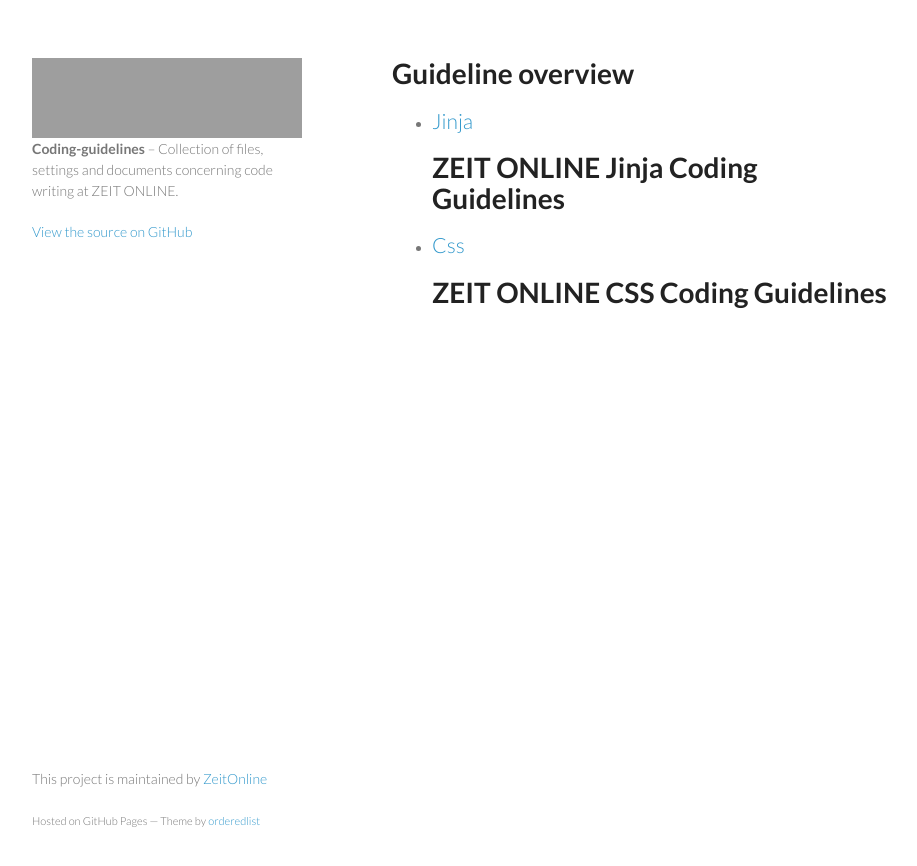
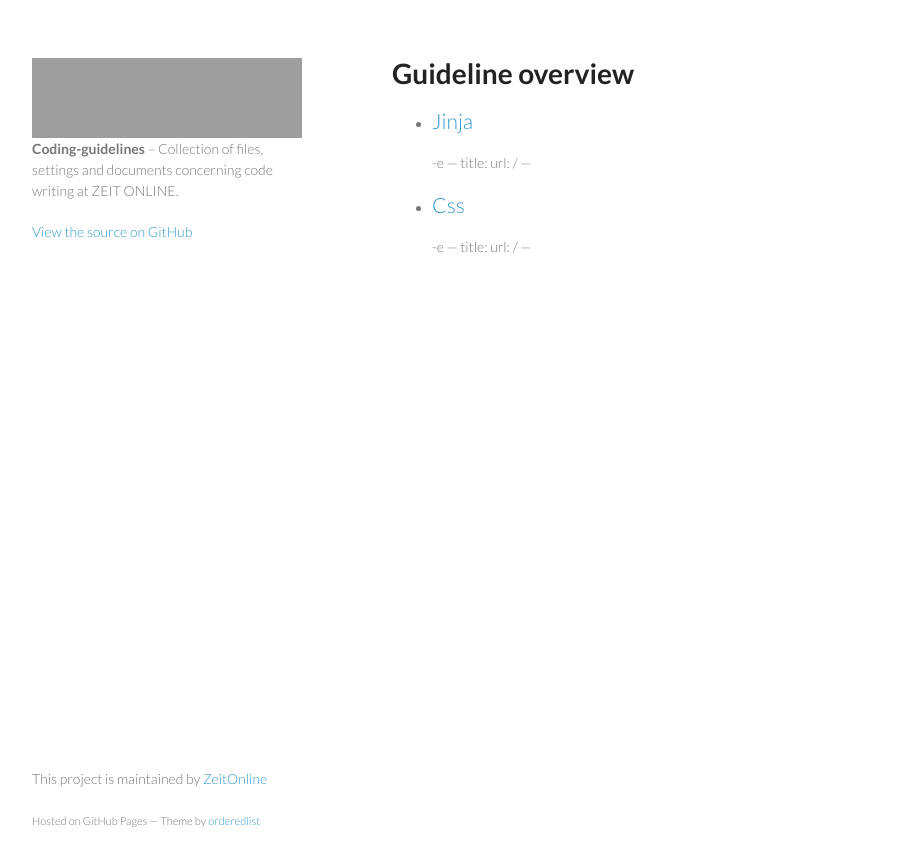
Before and after one commit to webdesignberlin/coding-guidelines, a Jekyll site: the page built from index.markdown, in a window 1280 px wide. Shown: the top 866 px of the page, without its empty margins (178-1095 px from the left). Built offline with Jekyll 4.4.1, drawn with Linux system fonts in a browser that asks for light colours; grey boxes are pictures that could not be loaded.

```diff
--- a/_posts/2014-08-01-css.html
+++ b/_posts/2014-08-01-css.html
@@ -1,4 +1,4 @@
----
+-e ---
 title:
 url: /
 ---
--- a/_posts/2014-08-01-jinja.html
+++ b/_posts/2014-08-01-jinja.html
@@ -1,4 +1,4 @@
----
+-e ---
 title:
 url: /
 ---
```
